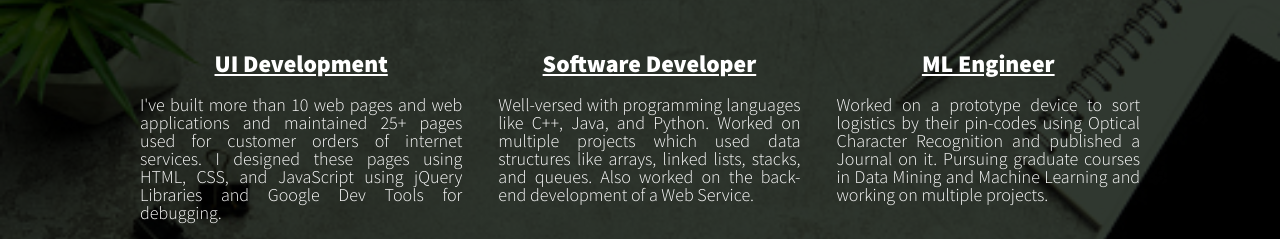
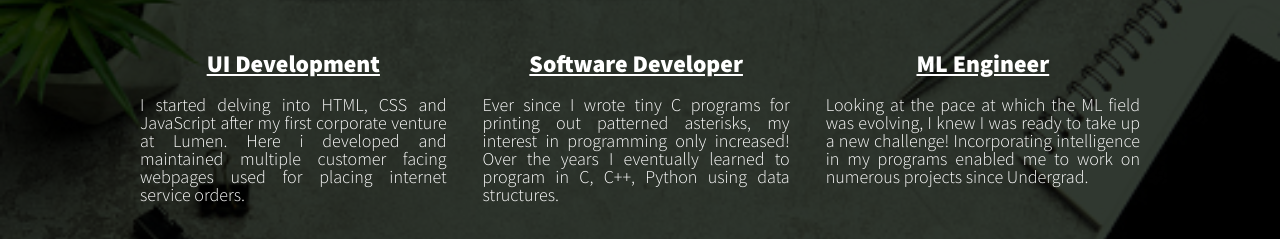
Before and after one commit to PrasaanthRadhakrishnan/PrasaanthRadhakrishnan.github.io, a plain HTML site: page index.html in a window 1280 px wide. Shown: the part 559-798 px from the top of the page. Drawn offline with nearby package versions, Linux system fonts and the light colour scheme.

Commit message:
Update index.html

```diff
--- a/index.html
+++ b/index.html
@@ -47,21 +47,21 @@
                     <div class="service">
                         <h3><a href="#ui-developer">UI Development</a></h3>
                         <p>
-                            I've built more than 10 web pages and web applications and maintained 25+ pages used for customer orders of internet services. I designed these pages using HTML, CSS, and JavaScript using jQuery Libraries and Google Dev Tools for debugging.
+                            I started delving into HTML, CSS and JavaScript after my first corporate venture at Lumen. Here i developed and maintained multiple customer facing webpages used for placing internet service orders.
                         </p>
                     </div><!-- End of Skill-->
 
                     <div class="service">
                         <h3><a href="#software-developer">Software Developer</a></h3>
                         <p>
-                            Well-versed with programming languages like C++, Java, and Python. Worked on multiple projects which used data structures like arrays, linked lists, stacks, and queues. Also worked on the back-end development of a Web Service.
+                            Ever since I wrote tiny C programs for printing out patterned asterisks, my interest in programming only increased! Over the years I eventually learned to program in C, C++, Python using data structures.
                         </p>
                     </div><!-- End of Skill-->
 
                     <div class="service">
                         <h3><a href="#data-scientist">ML Engineer</a></h3>
                         <p>
-                            Worked on a prototype device to sort logistics by their pin-codes using Optical Character Recognition and published a Journal on it. Pursuing graduate courses in Data Mining and Machine Learning and working on multiple projects.
+                            Looking at the pace at which the ML field was evolving, I knew I was ready to take up a new challenge! Incorporating intelligence in my programs enabled me to work on numerous projects since Undergrad.
                         </p>
                     </div><!-- End of Skill-->
 
```
